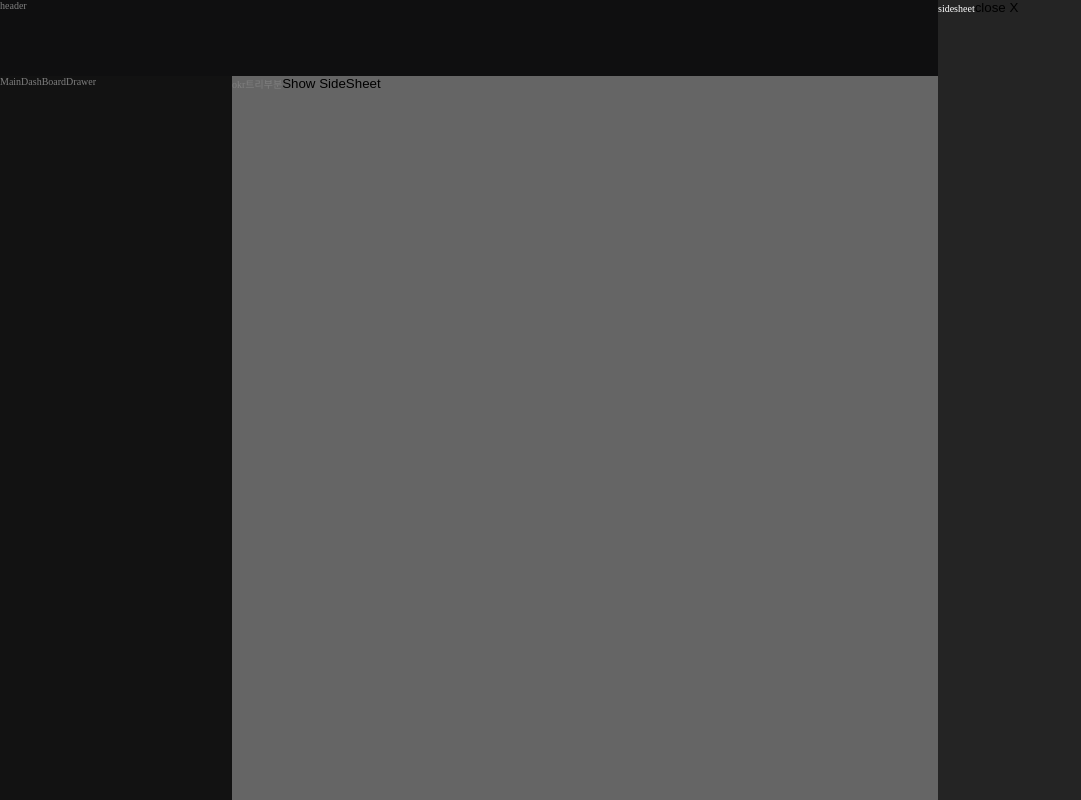
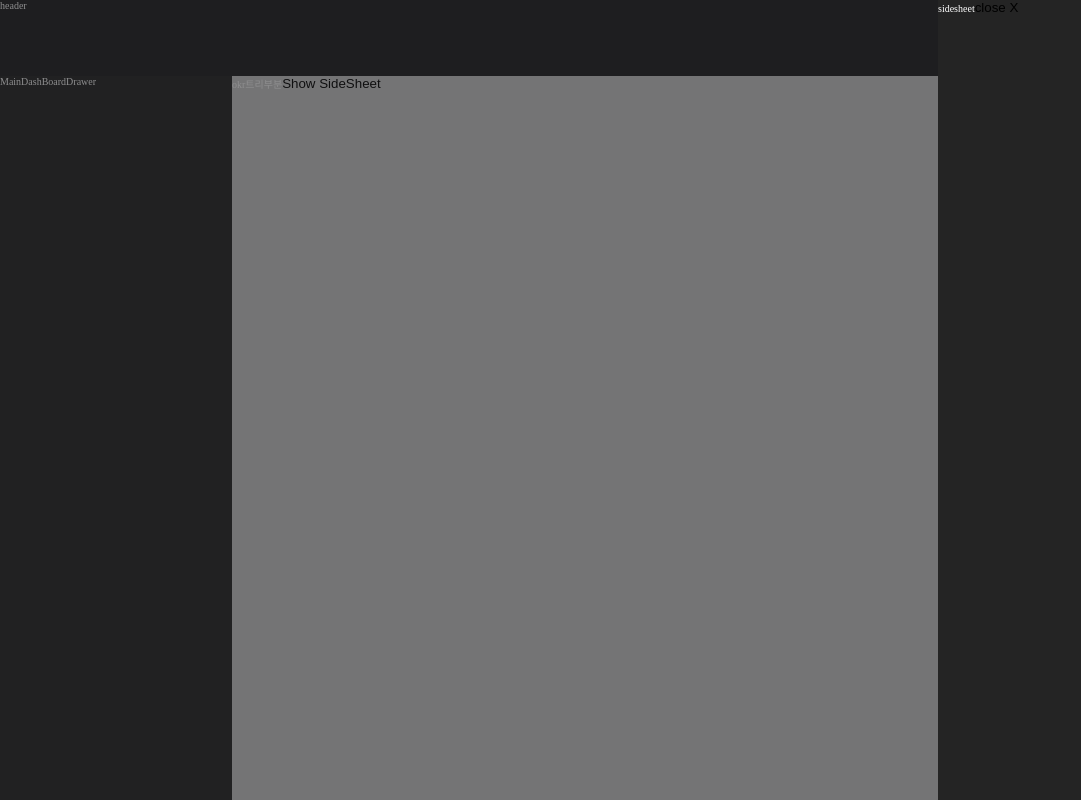
Before and after one commit to MOONSHOT-Team/MOONSHOT-CLIENT, a React (Vite) app: page /dashboard in a window 1280 px wide. Both pictures are taken after a click on the button "Show SideSheet". Shown: the whole page, without its empty margins (0-1081 px from the left). Built offline with nearby package versions, Linux system fonts and the light colour scheme; a web font is replaced by a local one; what emotion-normalize would draw is missing.

Commit message:
style: 인터페이스명 수정

```diff
--- a/src/MainDashBoard/components/sideSheet/SideSheet.tsx
+++ b/src/MainDashBoard/components/sideSheet/SideSheet.tsx
@@ -1,12 +1,12 @@
 import { keyframes } from '@emotion/react';
 import styled from '@emotion/styled';
 
-interface SideSheetProps {
+interface ISideSheetProps {
   isOpen: boolean;
   onClose: () => void;
 }
 
-const SideSheet = ({ isOpen, onClose }: SideSheetProps) => {
+const SideSheet = ({ isOpen, onClose }: ISideSheetProps) => {
   return (
     <StBackground>
       <StContainer $isOpen={isOpen}>
@@ -25,7 +25,7 @@ const StBackground = styled.section`
   left: 0;
   width: 100%;
   height: 100%;
-  background-color: rgb(0 0 0 / 50%);
+  background-color: ${({ theme }) => theme.colors.transparent_black_50};
 `;
 
 const StContainer = styled.aside<{ $isOpen: boolean }>`
--- a/src/MainDashBoard/index.tsx
+++ b/src/MainDashBoard/index.tsx
@@ -5,11 +5,11 @@ import { useState } from 'react';
 import MainDashBoardDrawer from './components/mainDashBoardDrawer/MainDashBoardDrawer';
 import SideSheet from './components/sideSheet/SideSheet';
 
-interface MainDashboardOKRTreeProps {
+interface IMainDashboardOKRTreeProps {
   onShowSideSheet: () => void;
 }
 
-const MainDashboardOKRTree = ({ onShowSideSheet }: MainDashboardOKRTreeProps) => {
+const MainDashboardOKRTree = ({ onShowSideSheet }: IMainDashboardOKRTreeProps) => {
   return (
     <article css={{ flex: '1', backgroundColor: '#ccc' }}>
       okr트리부분
```
